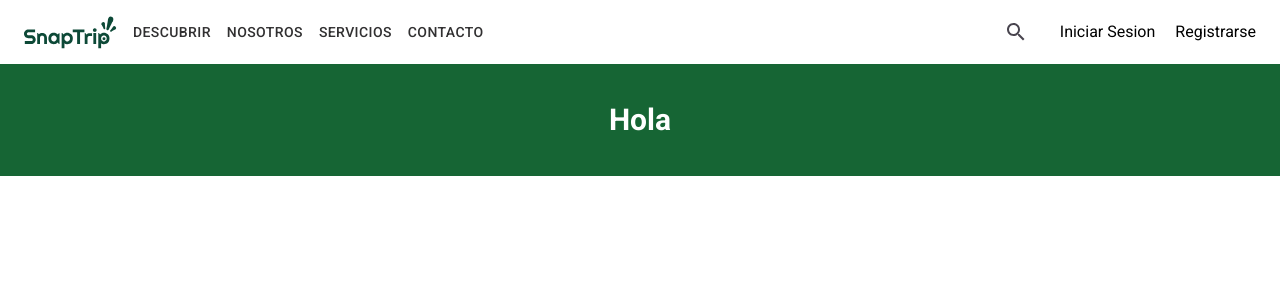
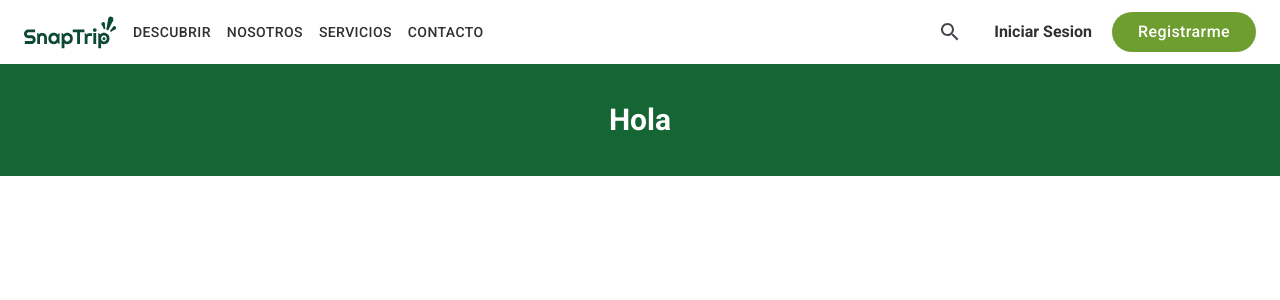
Before and after one commit to No-Country-simulation/s16-17-t-python-react, a React (Vite) app in the folder frontend/: page / in a window 1280 px wide. Shown: the top 300 px of the page. Built offline with nearby package versions, Linux system fonts and the light colour scheme.

Commit message:
Style: estilos para botones segun figma

```diff
--- a/frontend/src/components/navigation/NavBar.jsx
+++ b/frontend/src/components/navigation/NavBar.jsx
@@ -152,10 +152,10 @@ export const NavBar = () => {
 							<SearchBar />
 							{user ?
 								<Profile />
-							:	<Box sx={{ display: 'flex', gap: '20px' }}>
+							:	<Box sx={{ display: {sm: 'flex', xs: 'none'}, gap: '20px', alignItems: 'center' }}>
 									<NavLink
 										to="#"
-										className="text-black"
+										className="text-primaryText font-semibold"
 										onClick={handleLogin}
 									>
 										{' '}
@@ -164,10 +164,13 @@ export const NavBar = () => {
 									</NavLink>
 									<NavLink
 										to="#"
-										className="text-black"
+										className="text-white bg-bgButton h-10 w-36
+										rounded-full flex items-center justify-center
+										text-base font-medium leading-5 tracking-wide
+										hover:bg-hoverBtn transition duration-300"
 										onClick={handleLogin}
 									>
-										Registrarse
+										Registrarme
 									</NavLink>
 								</Box>
 							}
--- a/frontend/tailwind.config.js
+++ b/frontend/tailwind.config.js
@@ -5,7 +5,15 @@ module.exports = {
     "node_modules/flowbite-react/lib/esm/**/*.js",
 ],
   theme: {
-    extend: {},
+    extend: {
+      colors: {
+        primaryText: '#313031',
+        hoverBtn: '#163E32'
+      },
+      backgroundColor: {
+        bgButton: '#6E9E30'
+      }
+    },
   },
   plugins: [],
 }
```
